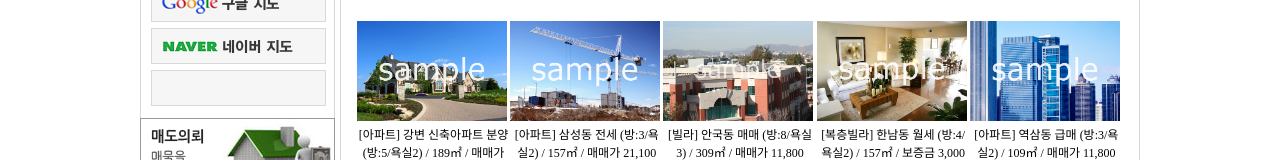
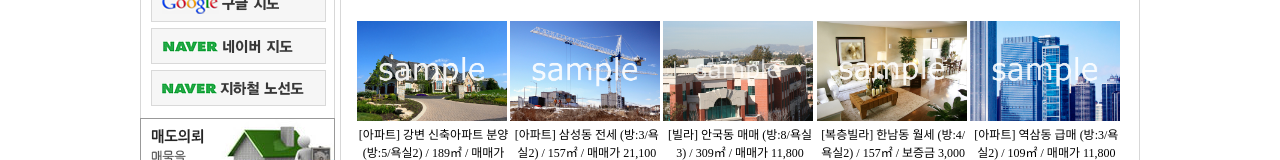
Before and after one commit to sloth0705/Html, a plain HTML site: page Real113/index.html in a window 1280 px wide. Shown: the part 707-867 px from the top of the page. Drawn offline with Linux system fonts and the light colour scheme.

Commit message:
오타 수정

```diff
--- a/Real113/css/style.css
+++ b/Real113/css/style.css
@@ -292,7 +292,7 @@ main .quick>a:nth-of-type(3) {
 }
 
 main .quick>a:nth-of-type(4) {
-    background-image: url(.../images/aside_quick_naver_subway.png);
+    background-image: url(../images/aside_quick_naver_subway.png);
 }
 
 main .sell {
```
